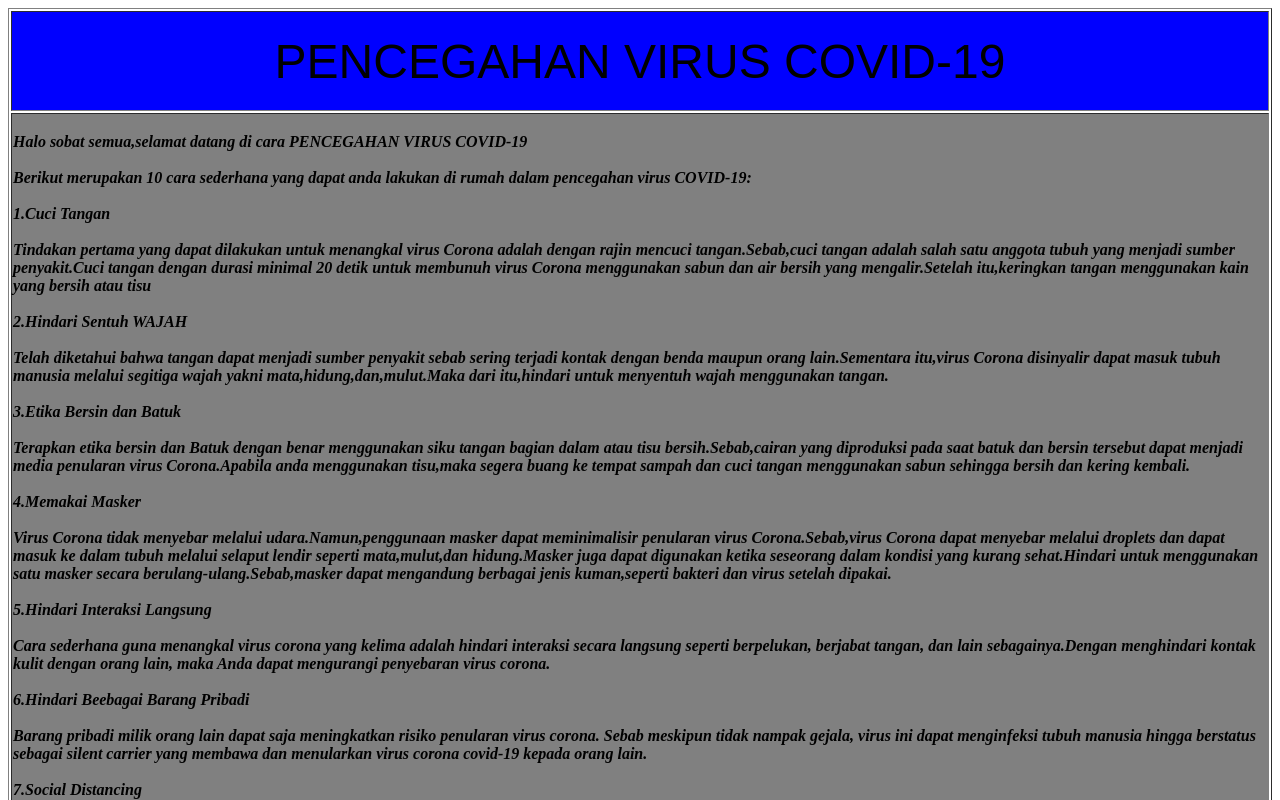
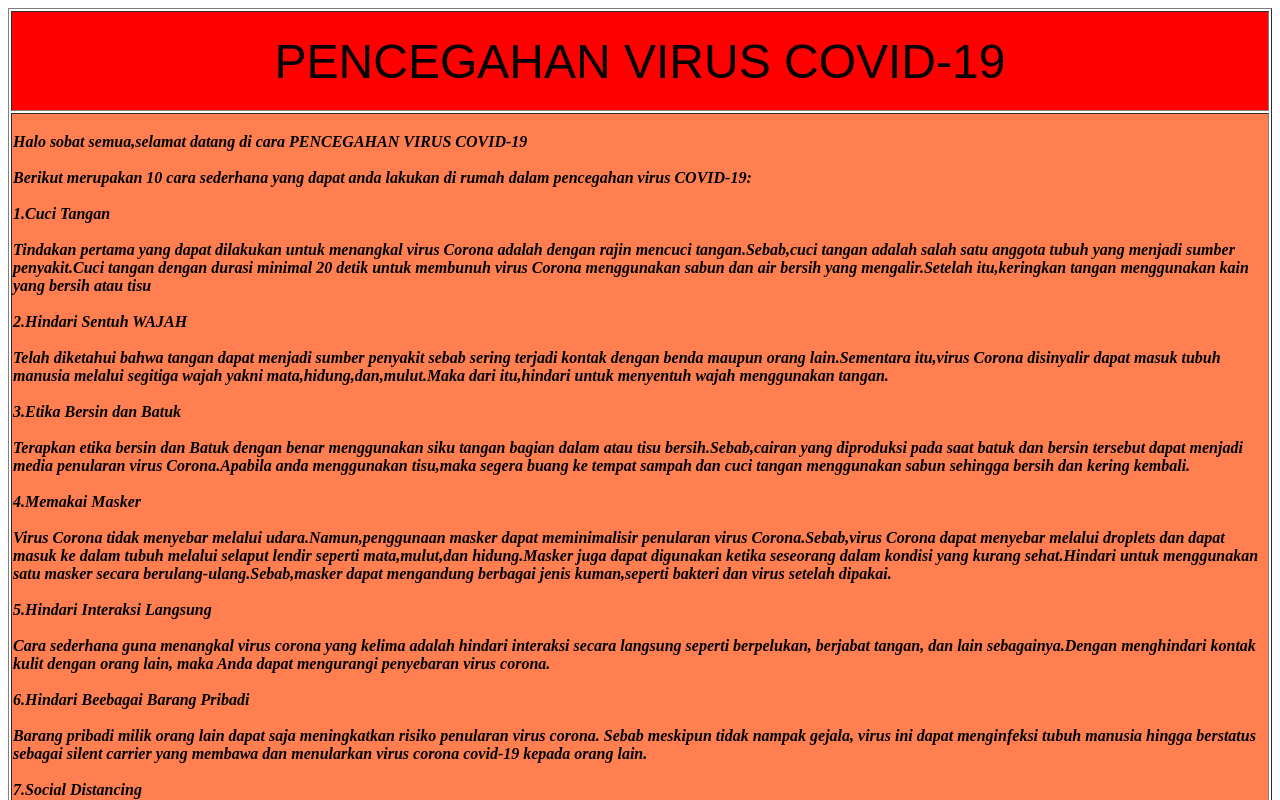
Before and after one commit to CindyFarihatul/cindyfarihatul.github.io, a plain HTML site: page index.html in a window 1280 px wide. Shown: the top 800 px of the page. Drawn offline with Linux system fonts and the light colour scheme.

Commit message:
Update index.html

```diff
--- a/index.html
+++ b/index.html
@@ -5,12 +5,12 @@
 <body>
 <table Border="1" align="center" width="100%" height="100%">
 <tr>
-<td bgcolor="blue" colspan="2" height="100" align="center">
+<td bgcolor="red" colspan="2" height="100" align="center">
 <font size="16" face="Arial">PENCEGAHAN VIRUS COVID-19</font>
 </td>
 </tr>
 <tr>
-<td bgcolor="grey">
+<td bgcolor="coral">
 <br><b><i>Halo sobat semua,selamat datang di cara PENCEGAHAN VIRUS COVID-19</br>
 <br>Berikut merupakan 10 cara sederhana yang dapat anda lakukan di rumah dalam pencegahan virus COVID-19:</br>
 <br>1.Cuci Tangan</br>
```
